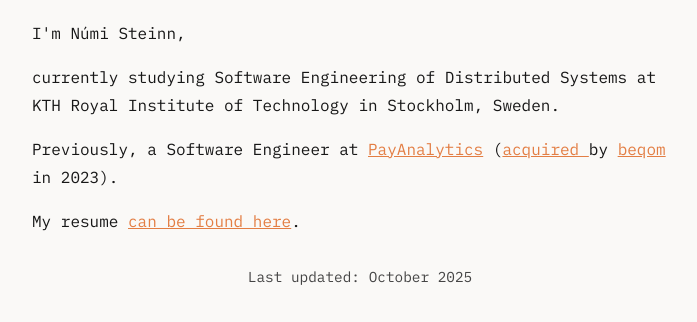
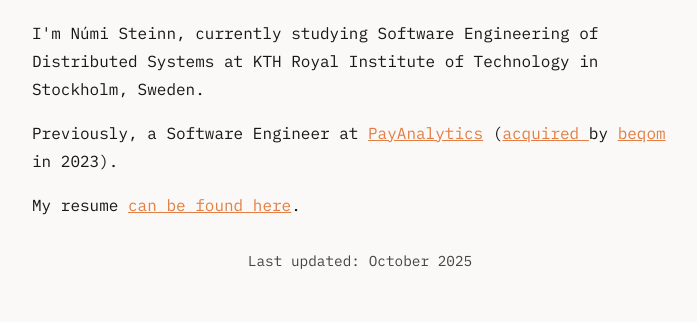
Before and after one commit to numisteinn/numisteinn.github.io, a plain HTML site: page index.html in a window 1280 px wide. Shown: the part 96-418 px from the top of the page, without its empty margins (280-977 px from the left). Drawn offline with Linux system fonts and the light colour scheme.

Commit message:
nit: paragraph formatting

```diff
--- a/index.html
+++ b/index.html
@@ -5,6 +5,7 @@
     <meta name="viewport" content="width=device-width, initial-scale=1.0" />
     <title>Númi Steinn Baldursson</title>
     <script src="theme-loader.js"></script>
+    <!--  TODO: The theme does not seem to be reactive, find a solution-->
     <link
       rel="stylesheet"
       href="dark.css"
@@ -19,10 +20,9 @@
   </head>
   <body>
     <h1>Númi Steinn Baldursson</h1>
-    <p>I'm Númi Steinn,</p>
     <p>
-      currently studying Software Engineering of Distributed Systems at KTH
-      Royal Institute of Technology in Stockholm, Sweden.
+      I'm Númi Steinn, currently studying Software Engineering of Distributed
+      Systems at KTH Royal Institute of Technology in Stockholm, Sweden.
     </p>
     <p>
       Previously, a Software Engineer at
```
